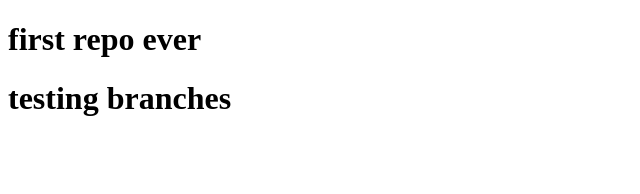
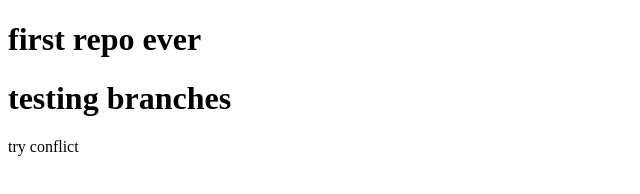
Before and after one commit to kjovandev/test-repo, a plain HTML site: page index.html in a window 1280 px wide. Shown: the full height of the page, 0-640 px from the left. Drawn offline with Linux system fonts and the light colour scheme.

Commit message:
Conflict test

```diff
--- a/index.html
+++ b/index.html
@@ -8,5 +8,6 @@
 <body>
     <h1>first repo ever</h1>
     <h1>testing branches</h1>
+    <main>try conflict</main>
 </body>
 </html>
```
